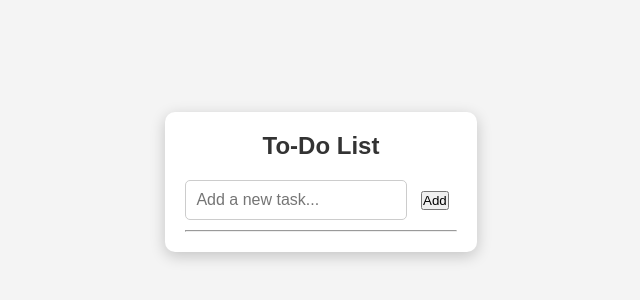
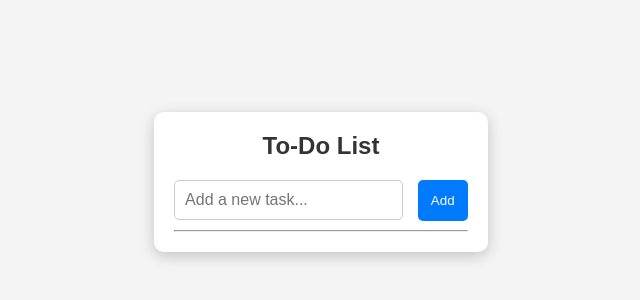
Before and after one commit to Aryan-Lokhande/Optimize_to-do-list, a plain HTML site: page resources/index.html in a window 1280 px wide. Shown: the part 218-518 px from the top of the page, without its empty margins (319-959 px from the left). Drawn offline with Linux system fonts and the light colour scheme.

Commit message:
Fix Display
Added Input and Button to Inline-block

```diff
--- a/resources/styles.css
+++ b/resources/styles.css
@@ -39,25 +39,26 @@ h2 {
 
 /* Input Field Styling */
 input[type="text"] {
-    width: calc(100% - 50px);
   padding: 10px;
   margin-right: 10px;
   margin-bottom: 10px;
   border: 1px solid #ccc;
   border-radius: 5px;
   font-size: 1rem;
+  display: inline-block;
 }
 
-button.add-task {
-    padding: 10px;
+button {
   background-color: #007bff;
+  padding: 1em;
   color: #fff;
   border: none;
   border-radius: 5px;
   cursor: pointer;
+  display: inline-block;
 }
 
-button.add-task:hover {
+button:hover {
   background-color: #0056b3;
 }
 
```
Also changed, not shown: image-1.png (added), 1 other file. Lines whose indentation alone changed are shown as unchanged.
